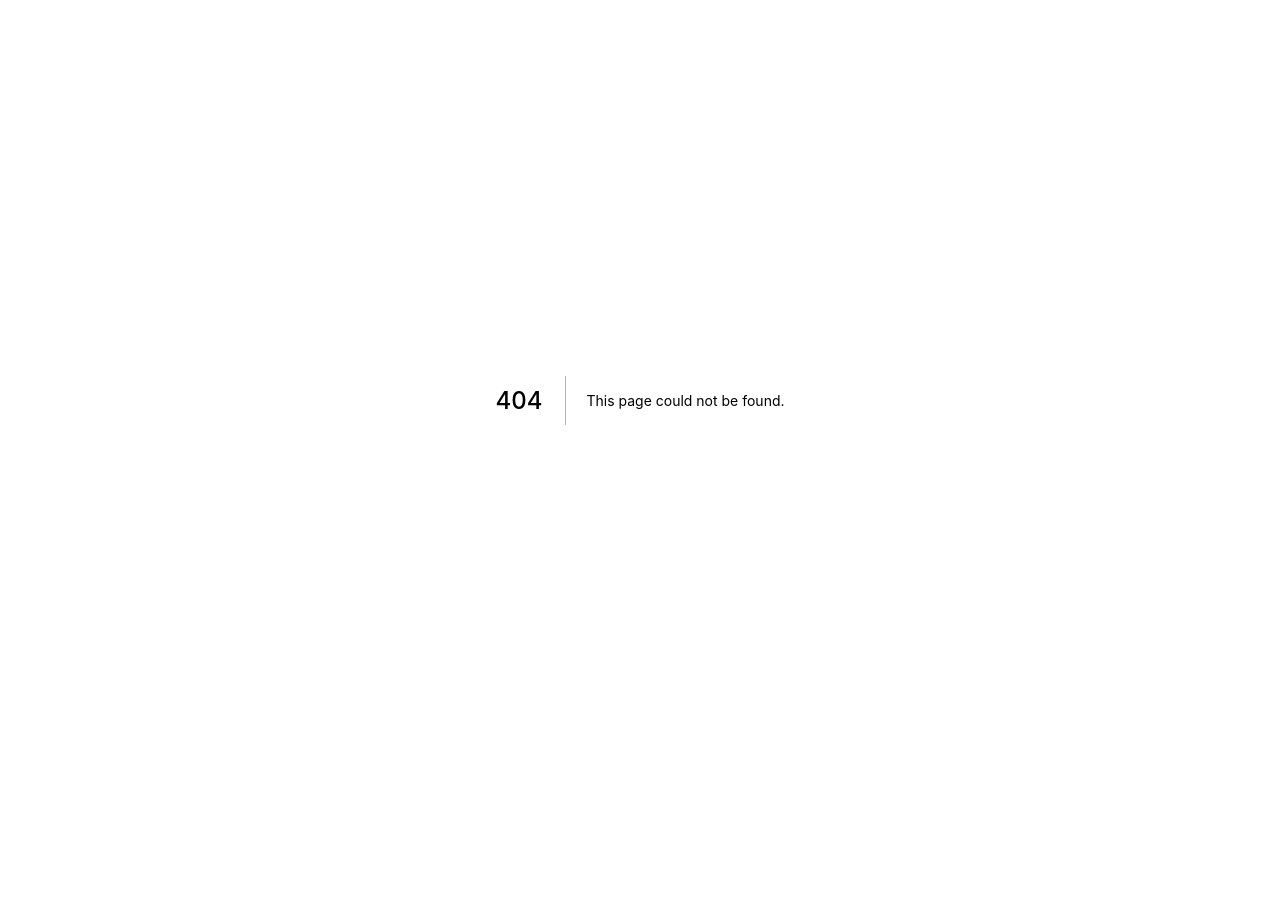
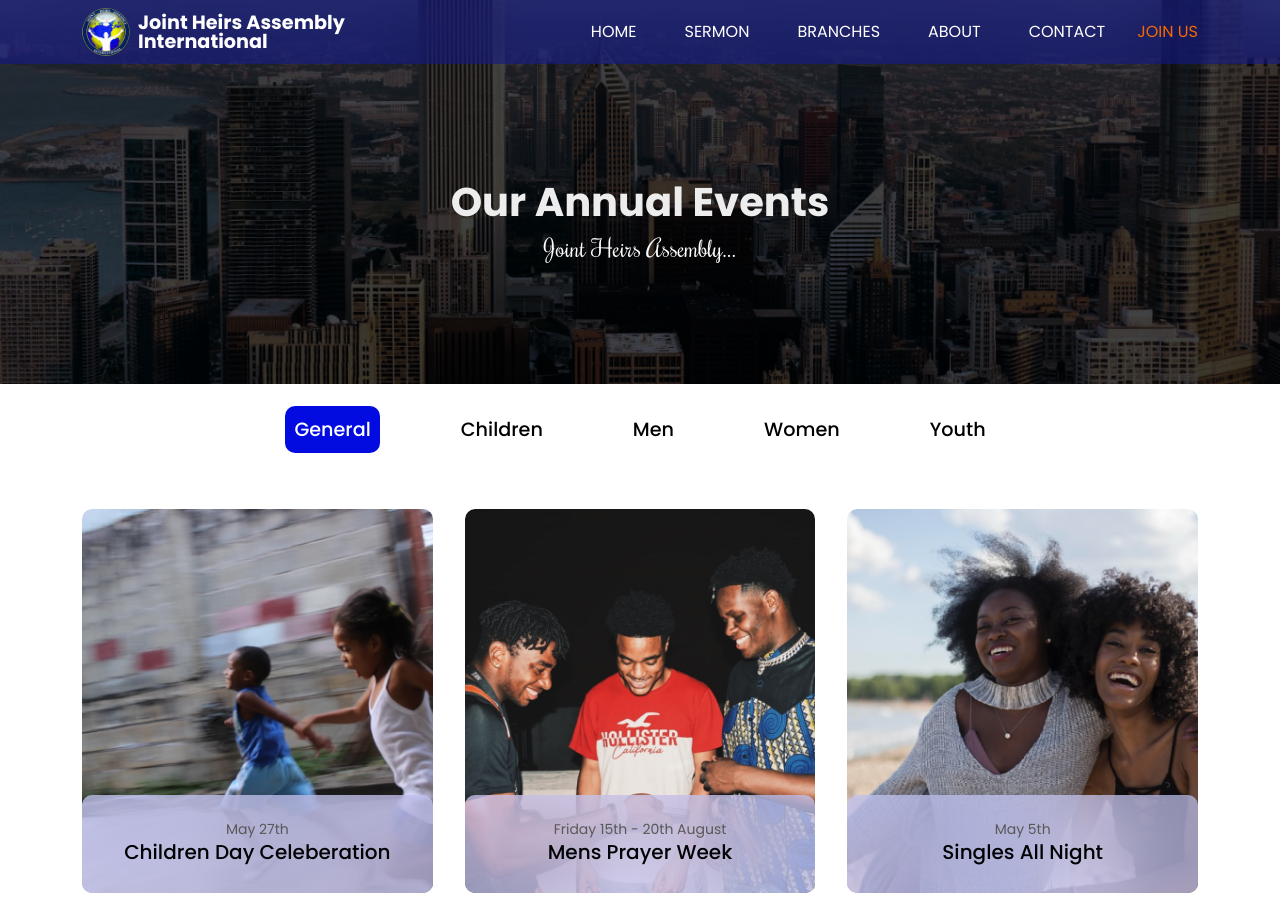
Before and after one commit to pin4eva/joint_heirs_frontend, a Next.js app: page /events in a window 1280 px wide. Before the commit this address had no page. Shown: the top 923 px of the page. Before the commit the page ends 800 px from the top, so only its background shows below. Built offline with nearby package versions, Linux system fonts and the light colour scheme.

Commit message:
refactored events

```diff
--- a/src/pages/events/Index.tsx
+++ b/src/pages/events/index.tsx
@@ -2,42 +2,22 @@
 import { events } from "components/events/event.data";
 import EventCard from "components/events/EventCard";
 import Link from "next/link";
-import React, { useState } from "react";
+import { useRouter } from "next/router";
+import React, { useMemo } from "react";
 import HeaderComp from "../../components/HeaderComp";
 import FrontLayout from "../../layouts/FrontLayout";
 
 const EventsPage = () => {
-	const activeLink = {
-		general: false,
-		childrenEvents: false,
-		men: false,
-		women: false,
-		youth: false,
-	};
-	const [currentLink, setCurrentLink] = useState({
-		general: true,
-		childrenEvents: false,
-		men: false,
-		women: false,
-		youth: false,
-	});
-	const generalEventsHandler = () => {
-		setCurrentLink({ ...activeLink, general: true });
-	};
-	const childrenEventsHandler = () => {
-		setCurrentLink({ ...activeLink, childrenEvents: true });
-	};
-	const menEventsHandler = () => {
-		setCurrentLink({ ...activeLink, men: true });
-	};
-	const womenEventsHandler = () => {
-		setCurrentLink({ ...activeLink, women: true });
-	};
-	const youthEventsHandler = () => {
-		setCurrentLink({ ...activeLink, youth: true });
-	};
+	const router = useRouter();
+	const activeTab = router.query?.tab || ("General" as string | undefined);
+
+	const stateEvents = useMemo(() => {
+		if (activeTab === "General") return events;
+		else return events.filter((event) => event.category === String(activeTab)?.toLowerCase());
+	}, [activeTab]);
+
 	return (
-		<FrontLayout title="Joint Heirs Assembly Int'l" showHeader={false}>
+		<FrontLayout title="Events" showHeader={false}>
 			<div className="events">
 				<section className="events-hero">
 					<HeaderComp />
@@ -49,65 +29,19 @@ const EventsPage = () => {
 				<section className="events-content">
 					<nav className="events-content-nav">
 						<ul className="container">
-							<Link href="/events">
-								<a className={`event-navlink ${currentLink.general && "active"}`}>
-									<li onClick={generalEventsHandler}>General</li>
-								</a>
-							</Link>
-							<Link href="/events">
-								<a className={`event-navlink ${currentLink.childrenEvents && "active"}`}>
-									<li onClick={childrenEventsHandler}>Children</li>
-								</a>
-							</Link>
-							<Link href="/events">
-								<a className={`event-navlink ${currentLink.men && "active"}`}>
-									<li onClick={menEventsHandler}>Men</li>
-								</a>
-							</Link>
-							<Link href="/events">
-								<a className={`event-navlink ${currentLink.women && "active"}`}>
-									<li onClick={womenEventsHandler}>Women</li>
-								</a>
-							</Link>
-							<Link href="/events">
-								<a className={`event-navlink ${currentLink.youth && "active"}`}>
-									<li onClick={youthEventsHandler}>Youth</li>
-								</a>
-							</Link>
+							{tabItems.map((tab) => (
+								<TabNav key={tab} isActive={Boolean(activeTab === tab)} tab={tab} />
+							))}
 						</ul>
 					</nav>
 					<div className="events-content-cards container">
-						{currentLink.general &&
-							events.map((item, i) => {
-								return <EventCard key={i} event={item} />;
-							})}
-						{currentLink.childrenEvents &&
-							events
-								.filter((item) => item.category === "children")
-								.map((item, i) => {
-									return <EventCard key={i} event={item} />;
-								})}
-						{currentLink.men &&
-							events
-								.filter((item) => item.category === "men")
-								.map((item, i) => {
-									return <EventCard key={i} event={item} />;
-								})}
-						{/* {currentLink.women &&
-						events
-							.filter((item) => item.category === "women")
-							.map((item, i) => {
-								return <EventCard key={i} event={item} />;
-							})} */}
-						{currentLink.women && (
-							<p className="fallback-text">THERE ARE NO UPCOMING EVENTS FOR WOMEN</p>
+						{stateEvents.length > 0 ? (
+							stateEvents?.map((item, i) => <EventCard key={i} event={item} />)
+						) : (
+							<p className="fallback-text text-uppercase">
+								THERE ARE NO UPCOMING EVENTS FOR {activeTab}
+							</p>
 						)}
-						{currentLink.youth &&
-							events
-								.filter((item) => item.category === "youth")
-								.map((item, i) => {
-									return <EventCard key={i} event={item} />;
-								})}
 					</div>
 				</section>
 				<section className="events-location">
@@ -174,3 +108,15 @@ const EventsPage = () => {
 };
 
 export default EventsPage;
+
+const TabNav: React.FC<{ isActive: boolean; tab: string }> = ({ isActive, tab }) => {
+	return (
+		<li>
+			<Link href={`/events?tab=${tab}`}>
+				<a className={`event-navlink ${isActive ? "active" : ""}`}>{tab}</a>
+			</Link>
+		</li>
+	);
+};
+
+const tabItems = ["General", "Children", "Men", "Women", "Youth"];
--- a/src/styles/events.scss
+++ b/src/styles/events.scss
@@ -1,21 +1,25 @@
 .events {
-	overflow: hidden;
+
+
 	&-hero {
 		background-image: url("/images/events_hero.png");
 		background-repeat: no-repeat;
 		background-position: center;
 		background-size: cover;
 		min-height: 45vh;
+
 		&-inner {
 			min-height: 40vh;
 			display: flex;
 			flex-direction: column;
 			justify-content: center;
 			align-items: center;
+
 			h1 {
 				font-weight: 700;
 				color: $light-gray;
 			}
+
 			h4 {
 				color: #fff;
 				font-weight: 400;
@@ -23,60 +27,77 @@
 			}
 		}
 	}
+
 	&-content {
 		&-nav {
 			margin-block: 2rem;
+
 			@media screen and (min-width: $mobile) {
 				margin-block: 2rem 4rem;
 			}
+
 			ul {
 				display: flex;
 				justify-content: space-around;
 				list-style-type: none;
 				gap: 2%;
+
+
 				.event-navlink {
 					text-decoration: none;
-					flex: 1;
+
 					color: #000;
 					font-weight: 500;
+					padding: 0.6rem;
+
 					&:hover {
 						color: $primary;
 					}
+
 					&.active {
 						background-color: $primary;
 						color: #fff;
 						border-radius: 10px;
 					}
+
 					li {
-						text-align: center;
-						padding-block: 0.6rem;
+						flex: 1;
 					}
+
 				}
+
 				@media screen and (min-width: $md) {
 					width: 60%;
 					margin: 0 auto;
 					gap: 5%;
+
 					.event-navlink {
 						font-size: 1.2rem;
 					}
 				}
 			}
 		}
+
 		&-cards {
 			display: grid;
 			gap: 2rem;
+
 			@media screen and (min-width: $mobile) {
 				grid-template-columns: 1fr 1fr;
+
 				.fallback-text {
 					grid-column: 1/3;
 				}
+
 				@media screen and (min-width: $md) {
 					grid-template-columns: 1fr 1fr 1fr;
+
 					.fallback-text {
 						grid-column: 1/4;
 					}
 				}
 			}
+
 			.fallback-text {
 				text-align: center;
 				font-weight: 700;
@@ -84,31 +105,40 @@
 			}
 		}
 	}
+
 	&-location {
 		padding-block: 5rem;
+		overflow: hidden;
+		position: relative;
+
 		&-inner {
 			display: grid;
 			gap: 2rem;
-			position: relative;
+
 			@media screen and (min-width: $md) {
 				grid-template-columns: 1fr 1fr;
 			}
+
 			&_text {
 				h3 {
 					font-size: 2.5rem;
+
 					&.inner-text-heading {
 						font-weight: 700;
 						color: $secondary;
 						margin-bottom: 1.5rem;
 					}
+
 					@media screen and (min-width: $mobile) and (max-width: $md) {
 						text-align: center;
 					}
 				}
+
 				.location-info {
 					display: flex;
 					margin-top: 2rem;
 					gap: 0.5rem;
+
 					.address {
 						display: flex;
 						flex-direction: column;
@@ -119,11 +149,13 @@
 							width: 1.1875rem;
 							height: 1.6875rem;
 						}
+
 						.info-text {
 							h6 {
 								color: #4f4f4f;
 								font-weight: 500;
 							}
+
 							p {
 								color: #4f4f4f;
 								font-weight: 300;
@@ -131,37 +163,44 @@
 							}
 						}
 					}
+
 					.time {
 						@extend .address;
 					}
+
 					@media screen and (min-width: $mobile) {
 						gap: 1.5rem;
+
 						.address {
 							flex-direction: row;
 						}
 					}
 				}
 			}
+
 			&_map {
 				height: 100%;
 				z-index: 5;
 			}
+
 			.circle-img {
 				display: none;
+
 				@media screen and (min-width: $md) {
 					display: block;
 					position: absolute;
 					width: 20rem;
 					height: 20rem;
 					right: -5rem;
-					top: -7rem;
+					// top: -5rem;
 					// bottom: 13vh;
-					z-index: 3;
-					overflow-x: hidden;
+					// z-index: 3;
+					// overflow-x: hidden;
 				}
 			}
 		}
 	}
+
 	.subscribe {
 		.footer-subscribe {
 			min-height: 15vh;
@@ -205,6 +244,7 @@
 	width: 100%;
 	text-align: center;
 	z-index: 5;
+
 	&-content {
 		display: flex;
 		flex-direction: column;
@@ -212,6 +252,7 @@
 		background: rgba(204, 206, 255, 0.67);
 		backdrop-filter: blur(33px);
 		border-radius: 10px;
+
 		.content-box {
 			height: 5px;
 			overflow: hidden;
@@ -225,6 +266,7 @@
 			}
 		}
 	}
+
 	a {
 		color: $warning;
 		text-decoration: none;
```
